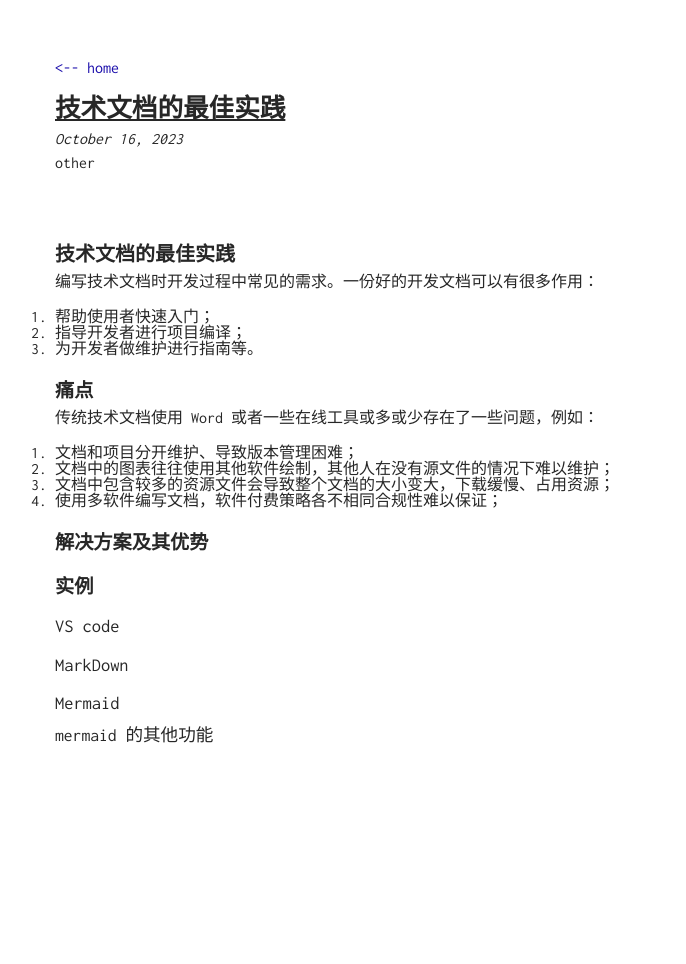
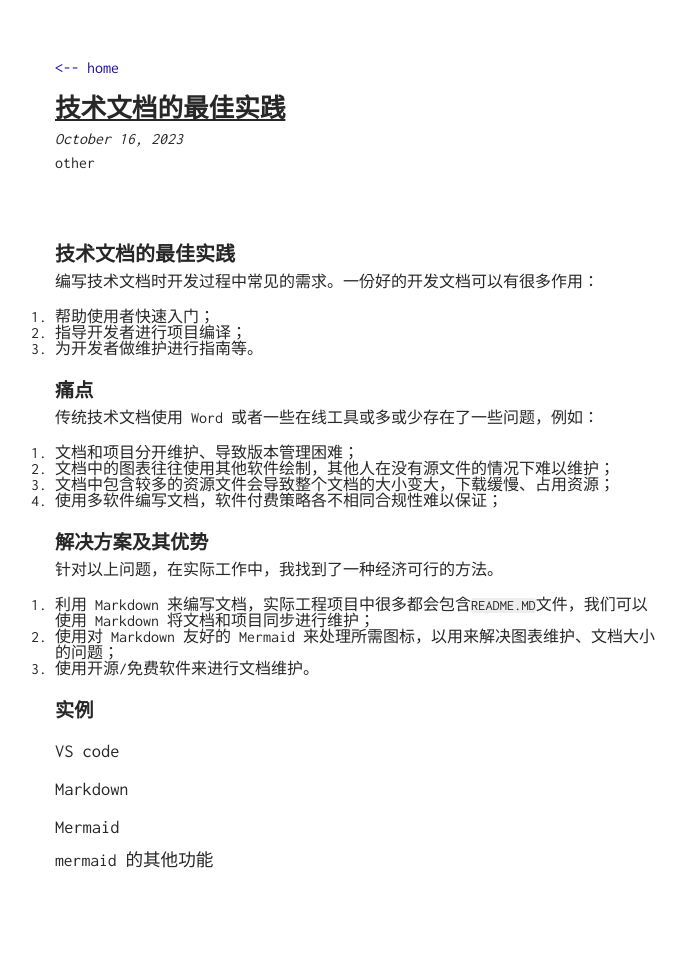
Before and after one commit to TobiahShaw/TobiahShaw.github.io, a Jekyll site: the page built from _posts/2023-10-16-Best-Practice-in-Tech-Doc.md, in a window 1280 px wide. Shown: the whole page, without its empty margins (285-971 px from the left). Built offline with Jekyll 4.4.1, drawn with Linux system fonts in a browser that asks for light colours; before the commit the page ends 900 px from its top, so only the background shows below that.

Commit message:
update post

````diff
--- a/_posts/2023-10-16-Best-Practice-in-Tech-Doc.md
+++ b/_posts/2023-10-16-Best-Practice-in-Tech-Doc.md
@@ -23,11 +23,17 @@ tag: other
 
 ## 解决方案及其优势
 
+针对以上问题，在实际工作中，我找到了一种经济可行的方法。
+
+1. 利用 Markdown 来编写文档，实际工程项目中很多都会包含```README.MD```文件，我们可以使用 Markdown 将文档和项目同步进行维护；
+2. 使用对 Markdown 友好的 Mermaid 来处理所需图标，以用来解决图表维护、文档大小的问题；
+3. 使用开源/免费软件来进行文档维护。
+
 ## 实例
 
 ### VS code
 
-### MarkDown
+### Markdown
 
 ### Mermaid
 
````
